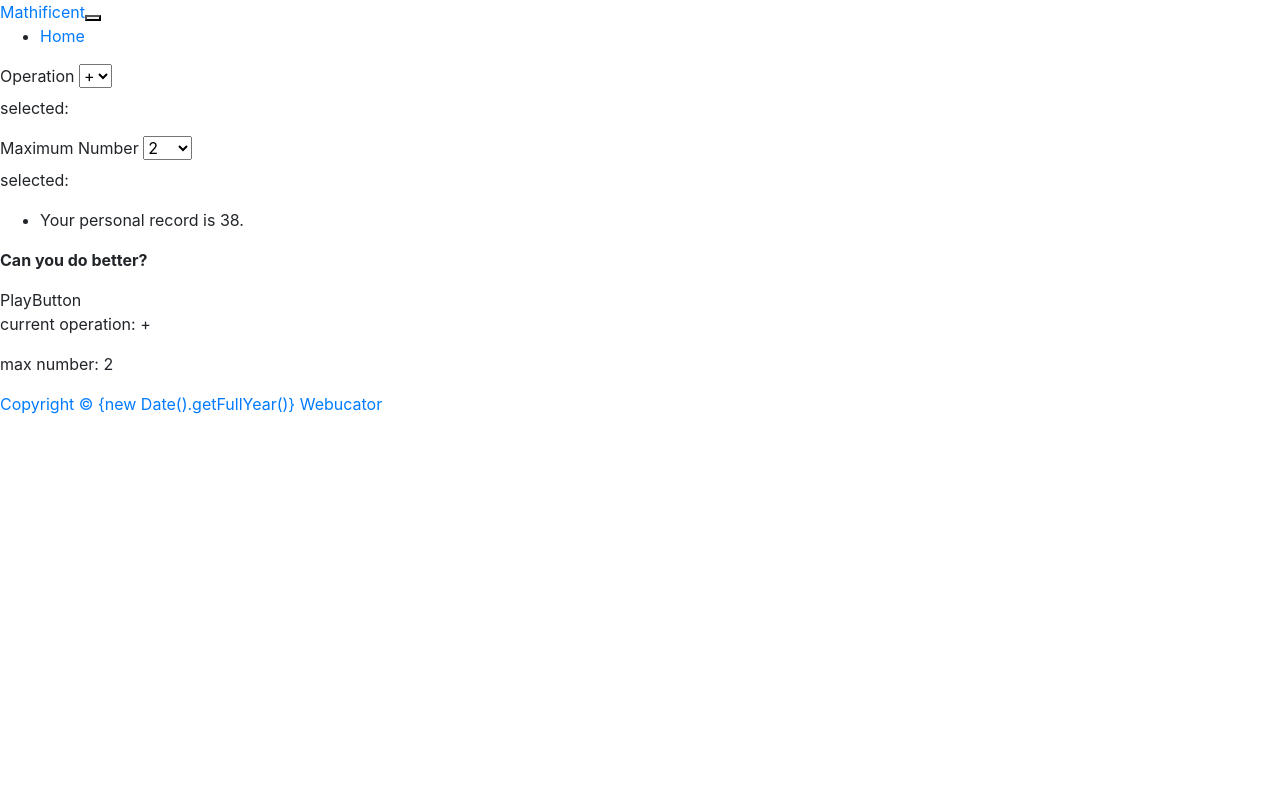
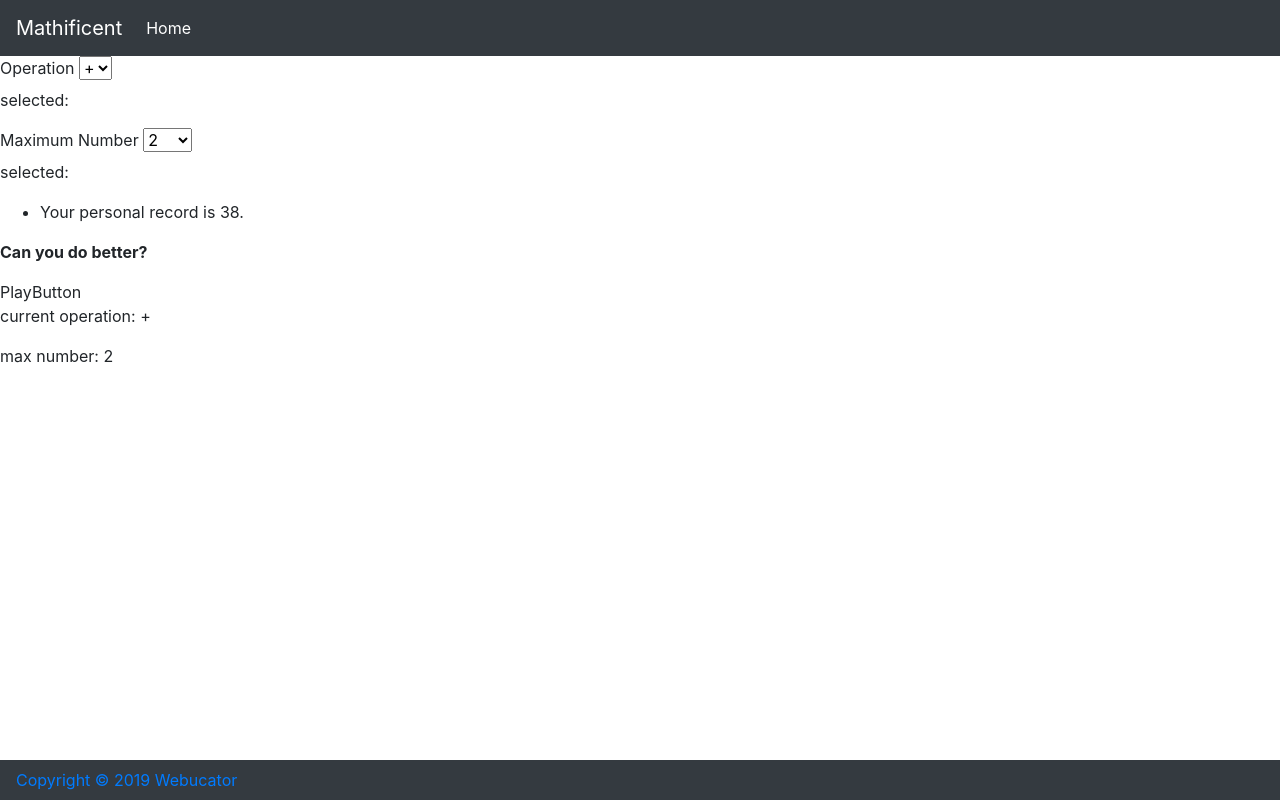
Before and after one commit to chrisminnick/vue-mathificent, a Vue app in the folder mathificent/: page / in a window 1280 px wide. Built offline with nearby package versions, Linux system fonts and the light colour scheme.

Commit message:
fixing classes

```diff
--- a/mathificent/src/components/Footer.vue
+++ b/mathificent/src/components/Footer.vue
@@ -1,7 +1,7 @@
 <template>
-    <footer className="navbar fixed-bottom bg-dark">
+    <footer class="navbar fixed-bottom bg-dark">
     <a href="https://www.webucator.com">
-    Copyright &copy; {new Date().getFullYear()} Webucator
+    Copyright &copy; {{new Date().getFullYear()}} Webucator
     </a>
     </footer>
 </template>
--- a/mathificent/src/components/Header.vue
+++ b/mathificent/src/components/Header.vue
@@ -1,15 +1,15 @@
 <template>
     <header>
-      <nav className="navbar navbar-expand-lg navbar-dark bg-dark">
-        <a className="navbar-brand" href="/">Mathificent</a>
-        <button className="navbar-toggler" type="button"
+      <nav class="navbar navbar-expand-lg navbar-dark bg-dark">
+        <a class="navbar-brand" href="/">Mathificent</a>
+        <button class="navbar-toggler" type="button"
         data-toggle="collapse" data-target="#navbarText">
-        <span className="navbar-toggler-icon"></span>
+        <span class="navbar-toggler-icon"></span>
         </button>
-          <div className="collapse navbar-collapse" id="navbarText">
-            <ul className="navbar-nav mr-auto">
-              <li className="nav-item active">
-              <a className="nav-link" href="/">Home</a>
+          <div class="collapse navbar-collapse" id="navbarText">
+            <ul class="navbar-nav mr-auto">
+              <li class="nav-item active">
+              <a class="nav-link" href="/">Home</a>
               </li>
             </ul>
           </div>
```
